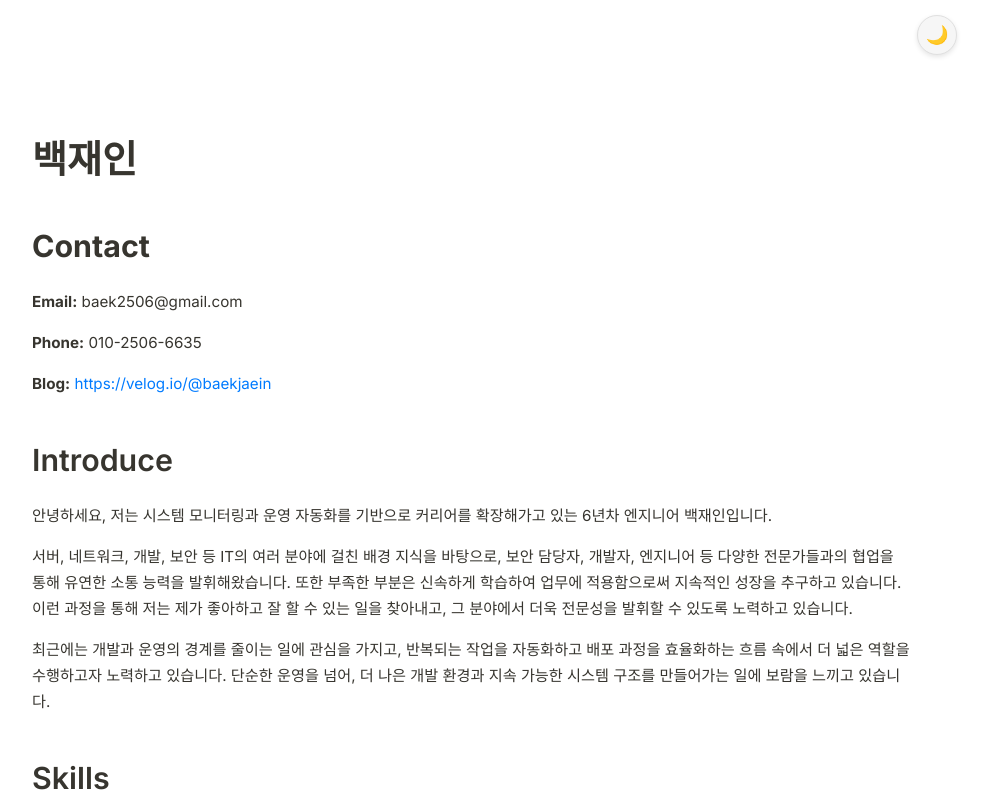
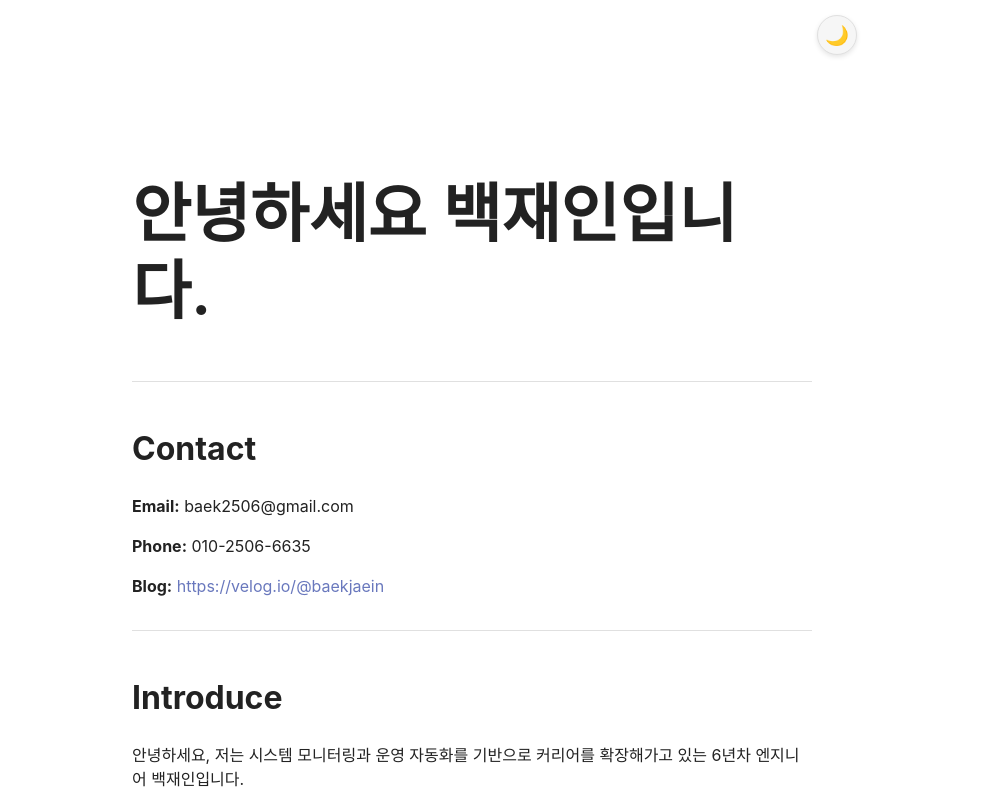
Before and after one commit to HobbyOps/jibaek-resume, a React (Create React App) app: page / in a window 1280 px wide. Shown: the top 800 px of the page, without its empty margins (168-1156 px from the left). Built offline with nearby package versions, Linux system fonts and the light colour scheme.

Commit message:
Stylesheet improve

```diff
--- a/src/css/markdown.css
+++ b/src/css/markdown.css
@@ -3,6 +3,8 @@
 /*
    Google Fonts 임포트: Inter (영문), Noto Sans KR (한글)
    이 부분을 CSS 파일 상단이나 React 프로젝트의 index.html <head> 태그 안에 추가해야 합니다.
+   스크린샷에서는 시스템 기본 폰트와 고정폭 폰트가 혼합된 것처럼 보이므로,
+   기존 폰트 임포트는 유지하되, .notion-markdown-container에서 시스템 폰트를 우선하도록 조정합니다.
 */
 @import url('https://fonts.googleapis.com/css2?family=Inter:wght@400;500;600;700;800&family=Noto+Sans+KR:wght@400;500;600;700;800&display=swap');
 
@@ -12,9 +14,9 @@
   /* 배경 및 전반적인 요소 색상 */
   --color-bg-primary: #ffffff; /* 문서 본문 배경 */
   --color-bg-secondary: #f6f6f6; /* 코드 블록, 테이블 헤더 배경 등 */
-  --color-text-primary: #37352f; /* 기본 텍스트 색상 */
+  --color-text-primary: rgb(34, 34, 34); /* 기본 텍스트 색상 (스크린샷 기반) */
   --color-text-secondary: #6a6a6a; /* 보조 텍스트 (h6, blockquote 등) */
-  --color-link: #007bff; /* 링크 색상 */
+  --color-link: #6978bd; /* 링크 색상 */
   --color-border: #e0e0e0; /* 일반 테두리, 구분선 */
   --color-shadow: rgba(0, 0, 0, 0.1); /* 카드 그림자 */
 
@@ -22,17 +24,17 @@
   --color-code-inline-bg: rgba(135, 131, 120, 0.15);
   --color-code-inline-text: #eb5757;
   --color-code-block-bg: #f6f6f6;
-  --color-code-block-text: #37352f;
+  --color-code-block-text: rgb(75, 85, 99); /* 스크린샷 폰트 색상에 맞춤 */
 }
 
 /* 다크 모드 변수 재정의 */
 body.dark-mode {
   /* 배경 및 전반적인 요소 색상 */
-  --color-bg-primary: #2f3437; /* 문서 본문 배경 */
+  --color-bg-primary: #313131; /* 문서 본문 배경 */
   --color-bg-secondary: #3b4146; /* 코드 블록, 테이블 헤더 배경 등 */
   --color-text-primary: #e3e2e0; /* 기본 텍스트 색상 */
   --color-text-secondary: #a2a2a0; /* 보조 텍스트 */
-  --color-link: #8bc4f7; /* 링크 색상 */
+  --color-link: #8a92b6; /* 링크 색상 */
   --color-border: #5e626e; /* 일반 테두리, 구분선 */
   --color-shadow: rgba(0, 0, 0, 0.6); /* 카드 그림자 (더 진하게) */
 
@@ -54,17 +56,22 @@ body {
 
 /* 마크다운 콘텐츠 래퍼 */
 .notion-markdown-container {
-  font-family: 'Inter', 'Noto Sans KR', sans-serif, -apple-system, BlinkMacSystemFont, 'Segoe UI', Roboto, Helvetica, Arial, 'Apple Color Emoji', 'Segoe UI Emoji', 'Segoe UI Symbol';
+  /* 폰트 패밀리: 시스템 UI 폰트와 고정폭 폰트를 포함하여 스크린샷 느낌에 가깝게 조정 */
+  font-family: -apple-system, BlinkMacSystemFont, 'Segoe UI', Roboto, Helvetica, Arial, 'Apple Color Emoji', 'Segoe UI Emoji', 'Segoe UI Symbol', 'SFMono-Regular', Consolas, 'Liberation Mono', Menlo, Courier, monospace, 'Noto Sans KR', sans-serif;
 
-  /* --- 변경된 부분 --- */
-  line-height: 1.7; /* 줄 간격을 더 넓게 */
-  font-size: 0.95em; /* 기본 폰트 크기를 약간 줄임 */
-  padding: 80px 60px; /* 내부 패딩을 더 크게 */
+  /* --- 스크린샷 기반 변경된 부분 --- */
+  line-height: 1.5; /* 스크린샷의 1.5 (36px / 24px)에 맞춤 */
+  font-size: 1em; /* 기존 0.95em 대신 18px (기본 16px 가정 시 1.125em)로 조정, 스크린샷의 24px는 h1, h2 등일 수 있음 */
+                      /* 스크린샷에서 본문 폰트가 24px로 보이지만, 이는 Notion의 기본 폰트 크기 + 확대/축소 설정일 수 있습니다. */
+                      /* 일반적인 웹 문서 본문에서 24px은 매우 큰 편이므로, 적절히 조절했습니다. */
+                      /* 만약 본문 폰트가 정말 24px 이길 원하시면 font-size: 1.5em; (16px * 1.5 = 24px)으로 변경하세요. */
+  padding: 80px 60px; /* 기존과 동일 */
+  letter-spacing: normal; /* 자간은 스크린샷에서 특별히 넓거나 좁지 않아 normal 유지 */
   /* --- 변경된 부분 끝 --- */
 
   color: var(--color-text-primary);
   background-color: var(--color-bg-primary);
-  max-width: 1000px;
+  max-width: 800px;
   margin: 0 auto;
   box-sizing: border-box;
   /* box-shadow: 0 5px 20px var(--color-shadow); */
@@ -87,11 +94,11 @@ body {
 }
 
 .notion-markdown-container h1 {
-  font-size: 2.5em;
+  font-size: 4em; /* 기본 폰트 크기가 커졌으므로 상대적으로 더 커짐 */
 }
 
 .notion-markdown-container h2 {
-  font-size: 2em;
+  font-size: 2em; /* 기본 폰트 크기가 커졌으므로 상대적으로 더 커짐 */
 }
 
 .notion-markdown-container h3 {
@@ -147,7 +154,7 @@ body {
   color: var(--color-code-inline-text);
   padding: 0.2em 0.4em;
   border-radius: 3px;
-  font-size: 0.85em; /* 기본 폰트 크기가 줄었으니 이 값도 상대적으로 줄어듬 */
+  font-size: 0.85em; /* 기본 폰트 크기가 변경되었으니 이 값도 상대적으로 조정됨 */
 }
 
 /* 코드 블록 (pre) */
@@ -164,7 +171,7 @@ body {
   background-color: transparent;
   color: var(--color-code-block-text);
   padding: 0;
-  font-size: 0.9em; /* 기본 폰트 크기가 줄었으니 이 값도 상대적으로 줄어듬 */
+  font-size: 0.9em; /* 기본 폰트 크기가 변경되었으니 이 값도 상대적으로 조정됨 */
   line-height: 1.4;
 }
 
--- a/src/markdown/baekjaein_resume.md
+++ b/src/markdown/baekjaein_resume.md
@@ -1,4 +1,6 @@
-# 백재인
+# 안녕하세요 백재인입니다.
+
+***
 
 ## **Contact**
 
@@ -8,7 +10,9 @@
 
 **Blog:** [https://velog.io/@baekjaein](https://velog.io/@baekjaein/posts)
 
-## Introduce
+***
+
+## **Introduce**
 
 안녕하세요, 저는 시스템 모니터링과 운영 자동화를 기반으로 커리어를 확장해가고 있는 6년차 엔지니어 백재인입니다.
 
@@ -17,7 +21,9 @@
 최근에는 개발과 운영의 경계를 줄이는 일에 관심을 가지고, 반복되는 작업을 자동화하고 배포 과정을 효율화하는 흐름 속에서 더 넓은 역할을 수행하고자 노력하고 있습니다.
 단순한 운영을 넘어, 더 나은 개발 환경과 지속 가능한 시스템 구조를 만들어가는 일에 보람을 느끼고 있습니다.
 
-## Skills
+***
+
+## **Skills**
 
 ### 🔧 Infrastructure
 
@@ -43,25 +49,29 @@
 ### 📝 Language
 
 - Javascript
-    - React
-    - Vue.js
+  - React
+  - Vue.js
 - Python
 - Bash Script
 - PCRE
 
-## Experience
+***
 
-**리눅스데이타시스템 / Splunk 엔지니어 / 책임 (2018.10 - 재직 중)**
+## **Experience**
 
-- Multi-Site Indexer / Search Head Cluster 아키텍처 설계 및 구축 (3TB+/day)
-- Splunk Enterprise Security 구축 및 시나리오 개발
-- FW, WAF 등 보안 장비의 로그 수집 파이프라인 운영 및 모니터링 체계 유지
-- 장애 대응을 위한 경고 시스템 구성 및 사후조치 시나리오 작성
-- 사내 개발팀을 위한 Jenkins 기반 빌드 파이프라인 구성
-- GitHub Actions를 활용한 브랜치/태그 기반 자동 빌드 파이프라인 구성
-- ArgoCD를 통한 서비스 배포 자동화 및 Helm 차트 릴리즈 관리
+- **리눅스데이타시스템 / Splunk 엔지니어 / 책임** (2018.10 - 재직 중)
 
-## Project
+    - Multi-Site Indexer / Search Head Cluster 아키텍처 설계 및 구축 (3TB+/day)
+    - Splunk Enterprise Security 구축 및 시나리오 개발
+    - FW, WAF 등 보안 장비의 로그 수집 파이프라인 운영 및 모니터링 체계 유지
+    - 장애 대응을 위한 경고 시스템 구성 및 사후조치 시나리오 작성
+    - 사내 개발팀을 위한 Jenkins 기반 빌드 파이프라인 구성
+    - GitHub Actions를 활용한 브랜치/태그 기반 자동 빌드 파이프라인 구성
+    - ArgoCD를 통한 서비스 배포 자동화 및 Helm 차트 릴리즈 관리
+
+***
+
+## **Project**
 
 - **사내 / 내부 개발자 플랫폼 구성** (2025.01 ~ )
     - 개발 생산성 향상을 위한 CI/CD 및 GitOps 플랫폼 설계 및 초기 구축 주도
@@ -107,13 +117,16 @@
     - 시스템 사용 로그 및 보안 로그 처리 시스템 구축
     - 대시보드 개발
 
+***
 
-## Education / Military service
+## **Education / Military service**
 
 - 세명컴퓨터고등학교 / 스마트보안솔루션 / 졸업 (2016.03.02 ~ 2019.01.03)
 - 산업기능요원 / 현역 / 전역 (2021.01.11 ~ 2023.11.10)
 
-## Certificate / **Awards**
+***
+
+## **Certificate / Awards**
 
 - Splunk Accredited Sales Rep I, II (2019. 01)
 - 정보기기운용기능사 (2018.06)
```
